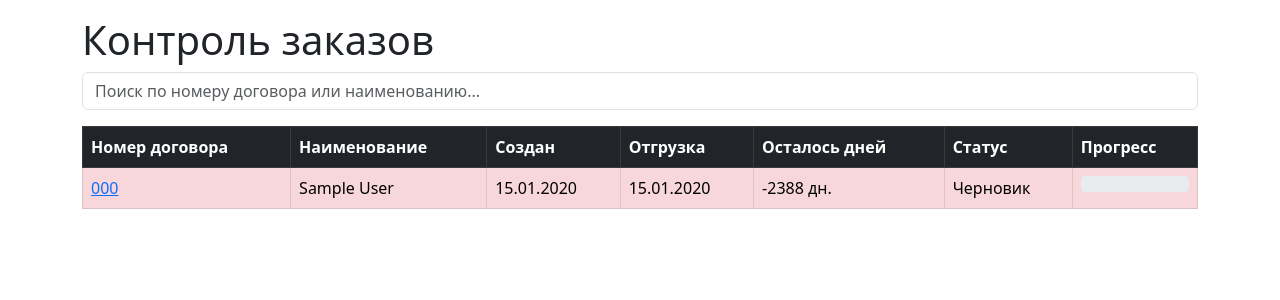
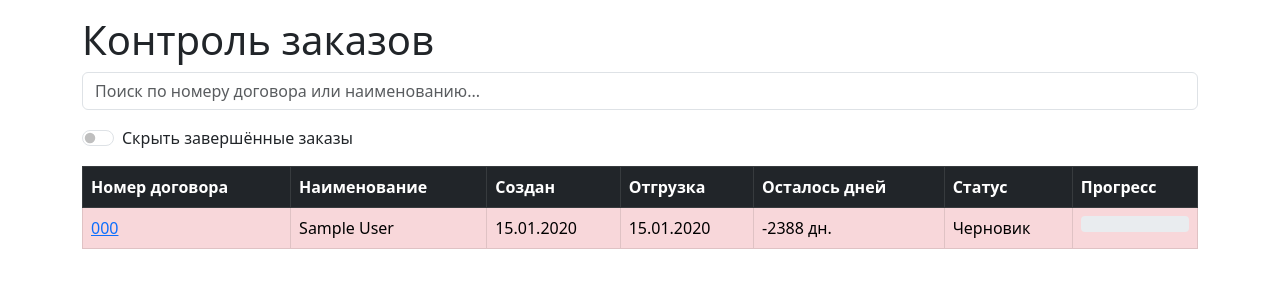
Before and after one commit to Sashaorlovs/qrworks, a Django app: page /orders-control/ in a window 1280 px wide; the page is wider, and only the part inside the window is pictured. Shown: the part 56-356 px from the top of that part. Run offline with Django 5.2, Linux system fonts and the light colour scheme; a user stored in the database is signed in; tables that the repository leaves empty hold one stand-in row (values such as "Sample post").

Commit message:
Добавлен фильтр 'Скрыть завершённые' на страницу контроля заказов

```diff
--- a/scanner/templates/scanner/orders_control.html
+++ b/scanner/templates/scanner/orders_control.html
@@ -7,6 +7,15 @@
     <input type="text" id="controlSearch" class="form-control" placeholder="Поиск по номеру договора или наименованию...">
 </div>
 
+
+<form method="get" class="mb-3">
+    <div class="form-check form-switch">
+        <input class="form-check-input" type="checkbox" name="hide_completed" value="1" id="hideCompleted"
+               {% if request.GET.hide_completed == "1" %}checked{% endif %}
+               onchange="this.form.submit()">
+        <label class="form-check-label" for="hideCompleted">Скрыть завершённые заказы</label>
+    </div>
+</form>
 <table class="table table-bordered searchable">
     <thead class="table-dark">
         <tr>
--- a/scanner/views.py
+++ b/scanner/views.py
@@ -2328,9 +2328,14 @@ def orders_control(request):
             'progress': progress,
         })
 
+    hide_completed = request.GET.get('hide_completed') == '1'
+    if hide_completed:
+        orders_data = [o for o in orders_data if o['progress'] < 100]
+
     return render(request, 'scanner/orders_control.html', {
         'orders_data': orders_data,
         'today': today,
+        'hide_completed': hide_completed,
     })
 @login_required
 def change_order_status(request, order_id, new_status):
```
